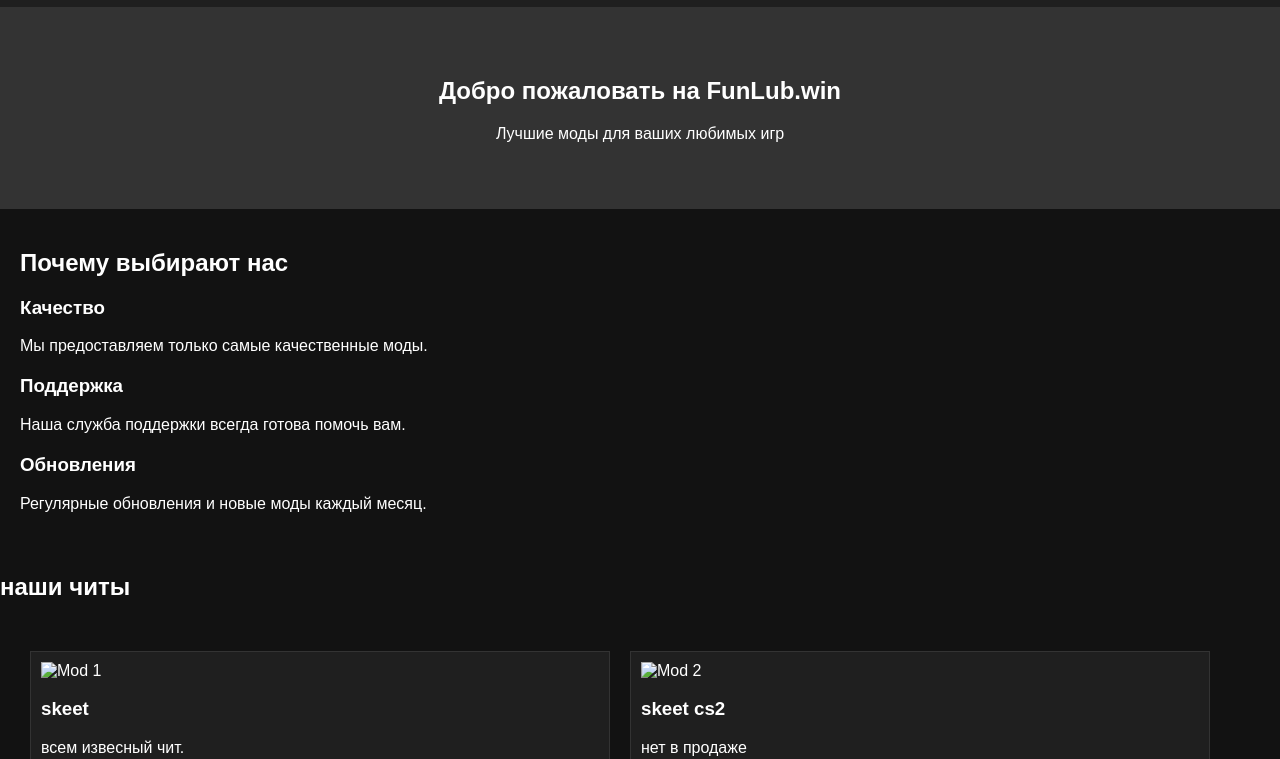
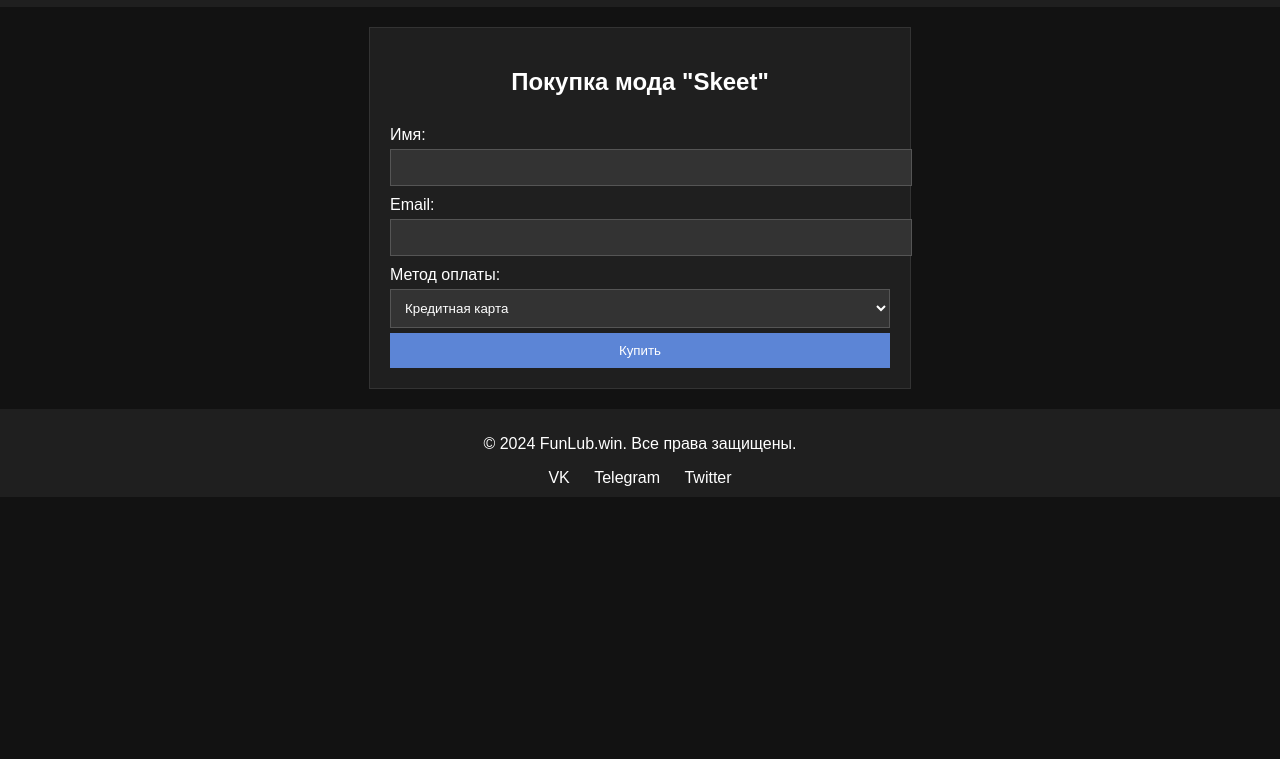
Before and after one commit to FunLub/FunLub.win, a plain HTML site: page index.html in a window 1280 px wide. Shown: the part 41-800 px from the top of the page. Drawn offline with Linux system fonts and the light colour scheme.

Commit message:
Update index.html

```diff
--- a/index.html
+++ b/index.html
@@ -3,7 +3,7 @@
 <head>
     <meta charset="UTF-8">
     <meta name="viewport" content="width=device-width, initial-scale=1.0">
-    <title>FunLub.win - Моды на игры</title>
+    <title>FunLub.win - Покупка мода</title>
     <link rel="stylesheet" href="css.css">
 </head>
 <body>
@@ -11,7 +11,7 @@
         <div class="logo">FunLub.win</div>
         <nav>
             <ul>
-                <li><a href="#">Главная</a></li>
+                <li><a href="index.html">Главная</a></li>
                 <li><a href="#">О нас</a></li>
                 <li><a href="#">Моды</a></li>
                 <li><a href="#">Форум</a></li>
@@ -20,39 +20,24 @@
         </nav>
     </header>
     <main>
-        <section class="hero">
-            <h1>Добро пожаловать на FunLub.win</h1>
-            <p>Лучшие моды для ваших любимых игр</p>
-        </section>
-        <section class="features">
-            <h2>Почему выбирают нас</h2>
-            <div class="feature">
-                <h3>Качество</h3>
-                <p>Мы предоставляем только самые качественные моды.</p>
-            </div>
-            <div class="feature">
-                <h3>Поддержка</h3>
-                <p>Наша служба поддержки всегда готова помочь вам.</p>
-            </div>
-            <div class="feature">
-                <h3>Обновления</h3>
-                <p>Регулярные обновления и новые моды каждый месяц.</p>
-            </div>
-        </section>
-        <h2>наши читы</h2>
-        <section class="mods">
-            <div class="mod-card">
-                <img src="mod1.jpg" alt="Mod 1">
-                <h3>skeet</h3>
-                <p>всем извесный чит.</p>
-                <a href="main.html"><button>купить</button></a>
-            </div>
-            <div class="mod-card">
-                <img src="mod2.jpg" alt="Mod 2">
-                <h3>skeet cs2</h3>
-                <p>нет в продаже</p>
-                <button disabled>нет в продаже</button>
-            </div>
+        <section class="purchase">
+            <h1>Покупка мода "Skeet"</h1>
+            <form action="thankyou.html" method="post">
+                <label for="name">Имя:</label>
+                <input type="text" id="name" name="name" required>
+
+                <label for="email">Email:</label>
+                <input type="email" id="email" name="email" required>
+
+                <label for="payment">Метод оплаты:</label>
+                <select id="payment" name="payment" required>
+                    <option value="creditcard">Кредитная карта</option>
+                    <option value="paypal">PayPal</option>
+                    <option value="crypto">Криптовалюта</option>
+                </select>
+
+                <button type="submit">Купить</button>
+            </form>
         </section>
     </main>
     <footer>
```
